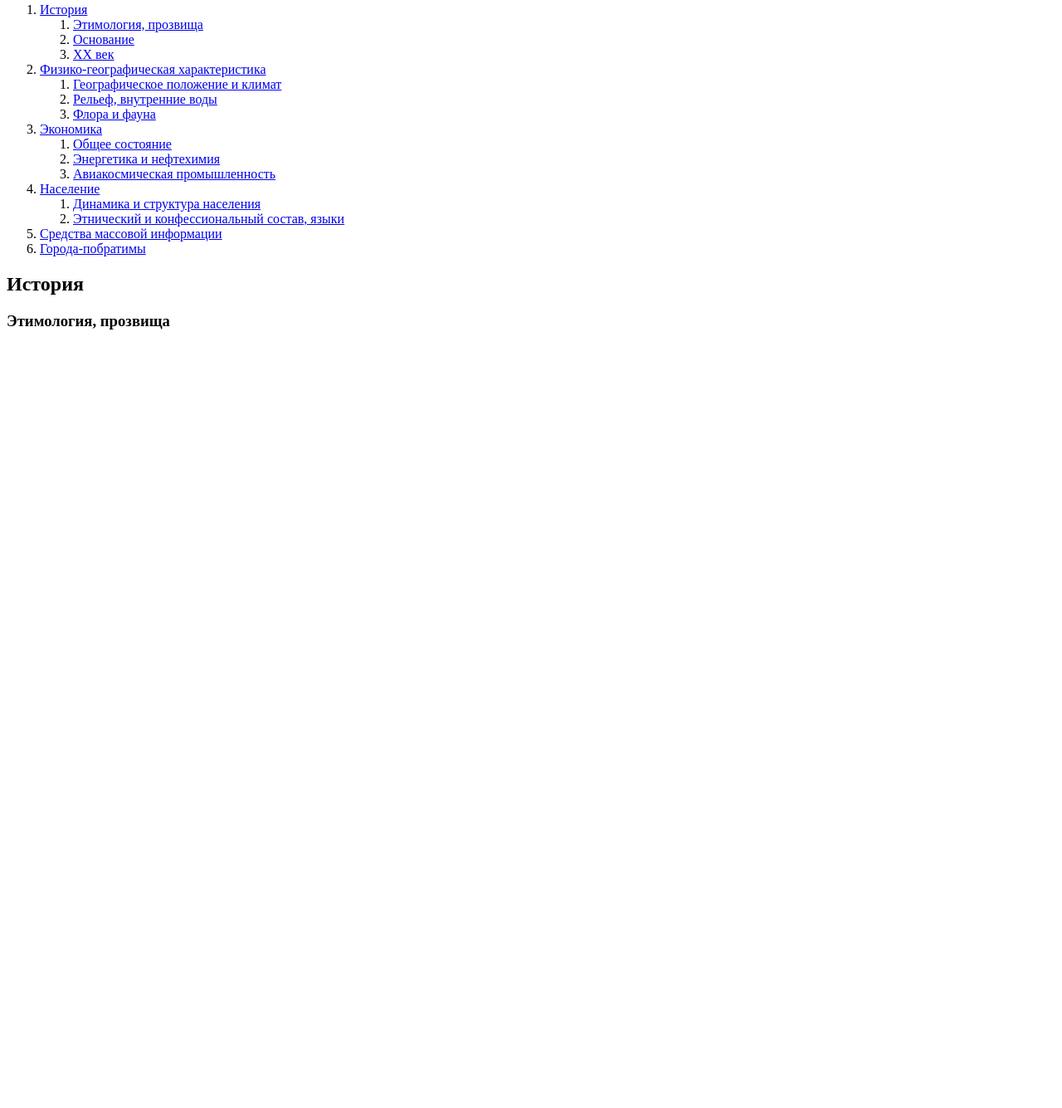
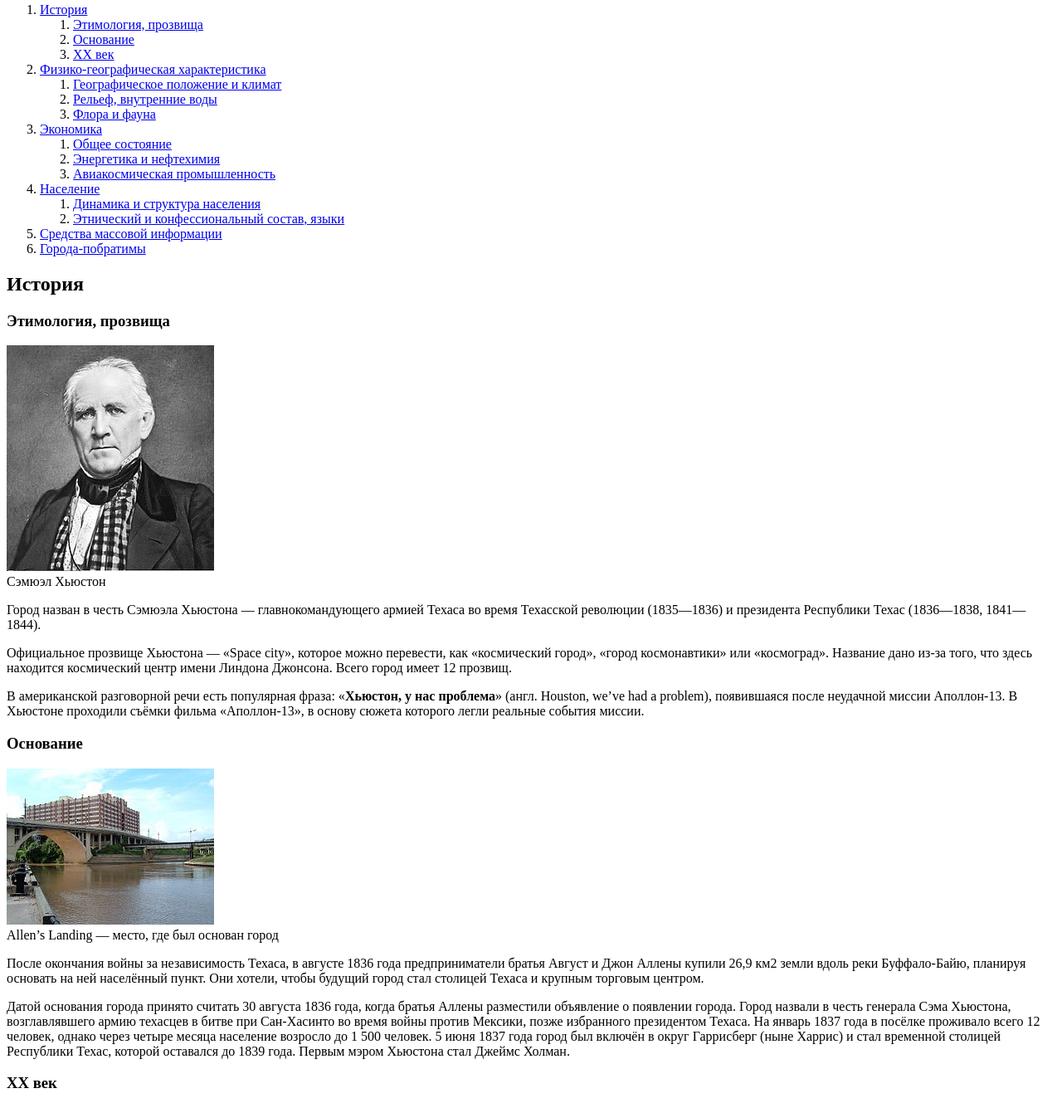
Before and after one commit to Zhmblkhn/First-Pet-project, a plain HTML site: page index.html in a window 1280 px wide. Shown: the part 338-1673 px from the top of the page at 83% size. Before the commit the page ends 800 px from the top, so only its background shows below. Drawn offline with Linux system fonts and the light colour scheme.

```diff
--- a/index.html
+++ b/index.html
@@ -58,7 +58,8 @@
         <li><a href="#Население">Население</a></li>
         <ol>
             <li><a href="#Динамика и структура населения">Динамика и структура населения</a></li>
-            <li><a href="#Этнический и конфессиональный состав, языки">Этнический и конфессиональный состав, языки</a></li>
+            <li><a href="#Этнический и конфессиональный состав, языки">Этнический и конфессиональный состав, языки</a>
+            </li>
         </ol>
 
         <li><a href="#Средства массовой информации">Средства массовой информации</a></li>
@@ -67,8 +68,43 @@
 
     <h2 id="history">История</a></h2>
     <h3 id="Этимология, прозвища">Этимология, прозвища</h3>
-    <img src=""
+    <img src="/Houston images/Sam_Houston_portrait.jpg">
+    <figcaption>Сэмюэл Хьюстон</figcaption>
+    <p>
+        Город назван в честь Сэмюэла Хьюстона — главнокомандующего армией Техаса во время Техасской
+        революции (1835—1836) и президента Республики Техас (1836—1838, 1841—1844).
+    </p>
+    <p>
+        Официальное прозвище Хьюстона — «Space city», которое можно перевести, как «космический
+        город», «город космонавтики» или «космоград». Название дано из-за того, что здесь находится
+        космический центр имени Линдона Джонсона. Всего город имеет 12 прозвищ.
+    </p>
+    <p>
+        В американской разговорной речи есть популярная фраза: «<b>Хьюстон, у нас проблема</b>» (англ.
+        Houston, we’ve had a problem), появившаяся после неудачной миссии Аполлон-13. В Хьюстоне
+        проходили съёмки фильма «Аполлон-13», в основу сюжета которого легли реальные события миссии.
+    </p>
 
+    <h3>Основание</h3>
+    <img src="/Houston images/Allen's_Landing_Houston_bayou_view.jpg">
+    <figcaption>Allen’s Landing — место, где был основан город</figcaption>
+    <p>
+        После окончания войны за независимость Техаса, в августе 1836 года предприниматели братья Август
+        и Джон Аллены купили 26,9 км2 земли вдоль реки Буффало-Байю, планируя основать на ней
+        населённый пункт. Они хотели, чтобы будущий город стал столицей Техаса и крупным торговым
+        центром.
+    </p>
+    <p>
+        Датой основания города принято считать 30 августа 1836 года, когда братья Аллены разместили
+        объявление о появлении города. Город назвали в честь генерала Сэма Хьюстона, возглавлявшего
+        армию техасцев в битве при Сан-Хасинто во время войны против Мексики, позже избранного
+        президентом Техаса. На январь 1837 года в посёлке проживало всего 12 человек, однако через четыре
+        месяца население возросло до 1 500 человек. 5 июня 1837 года город был включён в округ Гаррисберг
+        (ныне Харрис) и стал временной столицей Республики Техас, которой оставался до 1839 года.
+        Первым мэром Хьюстона стал Джеймс Холман.
+    </p>
+
+    <h3 id="XX век">XX век</h3>
 </body>
 
 </html>
```
Also changed, not shown: 1 other file.
